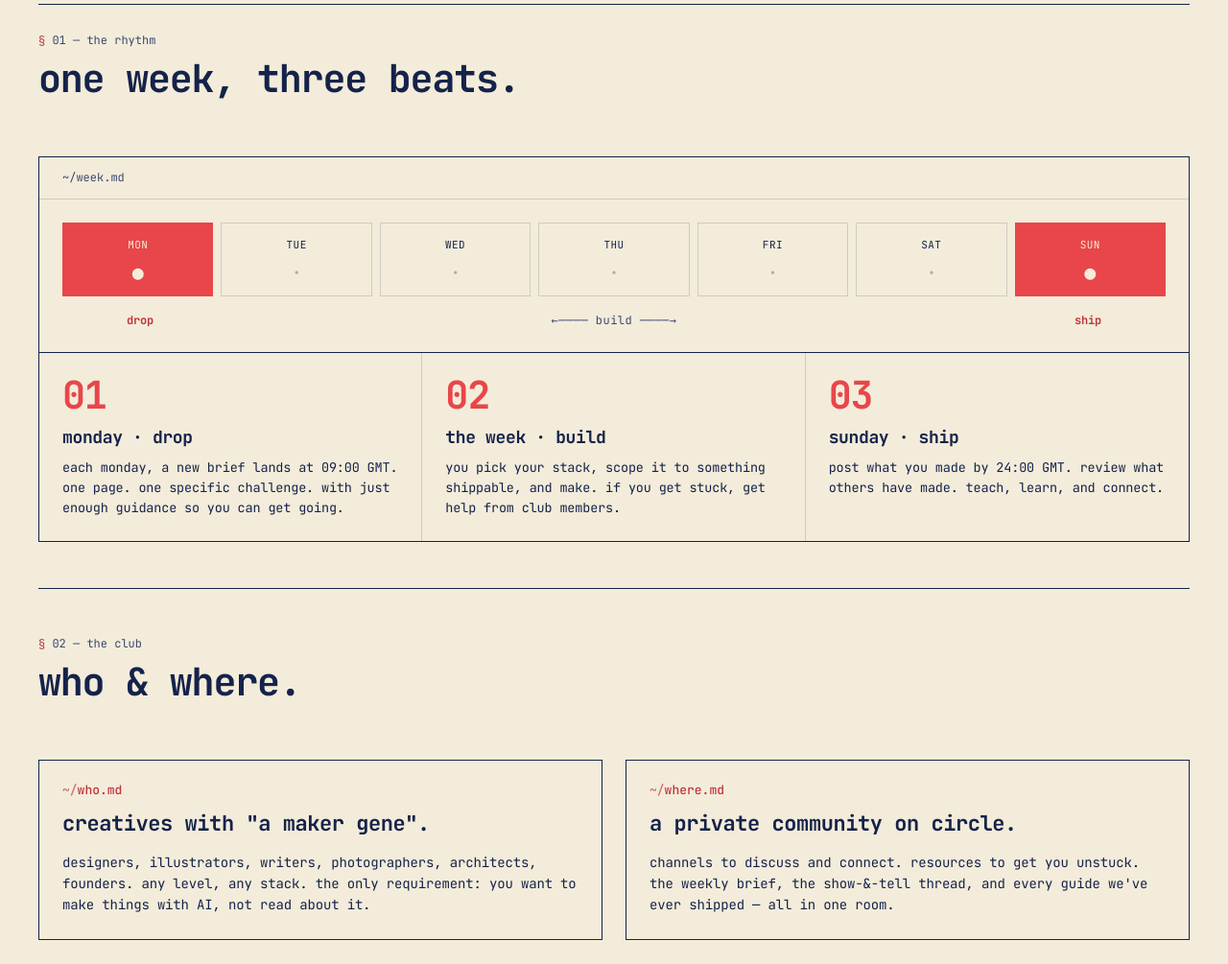
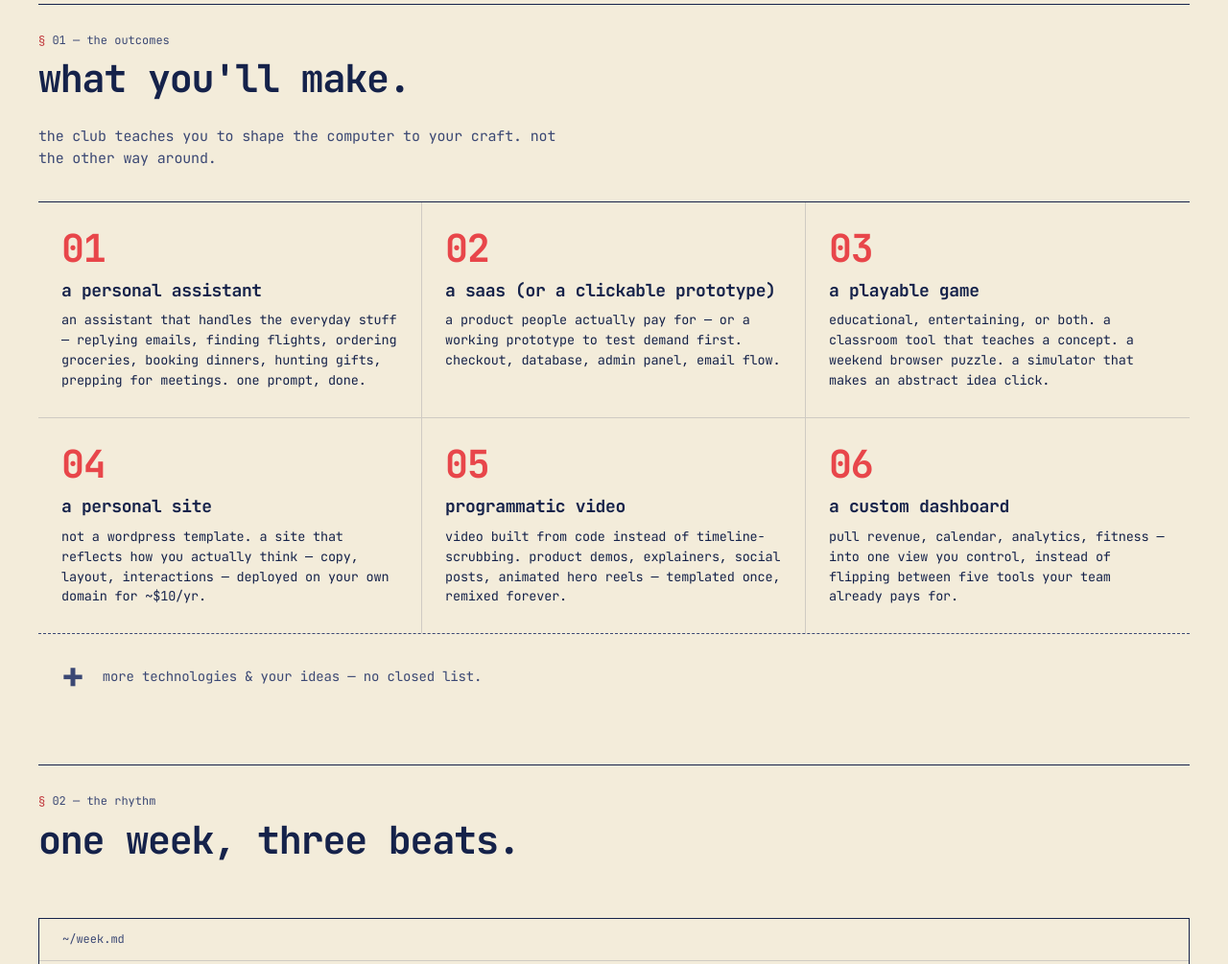
Before and after one commit to dmbateam/makers-club, a website: page index.html in a window 1280 px wide. Shown: the part 1216-2221 px from the top of the page at 96% size. Drawn offline with Linux system fonts and the light colour scheme; no server answers.

Commit message:
add 01 — the outcomes section + copy refinements
- New first section 01 — the outcomes: six numbered cards in a 3×2
  grid (matching the rhythm-card pattern), plus a seventh ghost card
  that spans all columns with a dashed top border and a '+' sigil,
  signalling the list isn't closed.
- Renumber rhythm to 02, the club to 03, FAQ to 04; add 'outcomes'
  as the first item in the nav on both / and /join/.
- Personal-assistant card reframed from data-access language to
  everyday-tasks language (emails, flights, groceries, etc.).
- Trim 'a personal site that looks like you' to 'a personal site'.
- Drop the redundant second horizontal line between outcomes and
  rhythm (the rhythm section-head's top border now handles the
  divider).
- FAQ: hedge the 101-course requirement so planned watchers also
  qualify.

```diff
--- a/index.html
+++ b/index.html
@@ -159,6 +159,49 @@
   }
   .w-card p { font-size: 13.5px; line-height: 1.55; margin: 0; color: var(--ink); }
 
+  /* ------- outcomes (3×2 numbered grid) ------- */
+  .outcomes-lede {
+    font-size: 15px; color: var(--ink-2); line-height: 1.55;
+    margin: 8px 0 32px; max-width: 60ch;
+  }
+  .outcome-cards {
+    display: grid; grid-template-columns: repeat(3, 1fr);
+    border-top: var(--border);
+    margin-bottom: 48px;
+  }
+  .o-card { padding: 28px 24px; border-right: 1px solid var(--mist-2); }
+  .o-card:nth-child(-n+3) { border-bottom: 1px solid var(--mist-2); }
+  .o-card:nth-child(3n) { border-right: 0; }
+  .o-card .num {
+    font-family: var(--ff-mono); font-size: 40px; font-weight: 700;
+    color: var(--riso-red); line-height: 1; margin-bottom: 14px;
+    letter-spacing: -0.03em;
+  }
+  .o-card h3 {
+    font-family: var(--ff-mono); font-size: 18px; font-weight: 700;
+    letter-spacing: -0.02em; margin: 0 0 10px; text-transform: none;
+  }
+  .o-card p { font-size: 13.5px; line-height: 1.55; margin: 0; color: var(--ink); }
+
+  /* open-ended 7th card — signals the list isn't closed */
+  .o-card--ghost {
+    grid-column: 1 / -1;
+    border-right: 0;
+    border-top: 1px dashed var(--ink-2);
+    padding: 24px;
+    display: flex; align-items: center; gap: 20px;
+    background: transparent;
+  }
+  .o-card--ghost .plus {
+    font-family: var(--ff-mono); font-size: 40px; font-weight: 700;
+    color: var(--ink-2); line-height: 1; letter-spacing: -0.03em;
+    flex: 0 0 auto;
+  }
+  .o-card--ghost p {
+    font-size: 14px; line-height: 1.55; margin: 0;
+    color: var(--ink-2);
+  }
+
   /* ------- video placeholder (red band) ------- */
   .video-placeholder {
     margin: 0 calc(50% - 50vw) 72px;
@@ -301,6 +344,12 @@
     .week-cards { grid-template-columns: 1fr; }
     .w-card { border-right: 0; border-bottom: 1px solid var(--mist-2); }
     .w-card:last-child { border-bottom: 0; }
+    .outcome-cards { grid-template-columns: 1fr; }
+    .o-card { border-right: 0; border-bottom: 1px solid var(--mist-2); }
+    .o-card:nth-child(-n+3) { border-bottom: 1px solid var(--mist-2); }
+    .o-card:nth-last-child(2) { border-bottom: 0; }
+    .o-card--ghost { border-top: 1px dashed var(--ink-2); border-bottom: 0; }
+    .o-card:last-child { border-bottom: 0; }
     .join { grid-template-columns: 1fr; }
     .whowhere .grid, .faq .list { grid-template-columns: 1fr; }
     .red-band-full { flex-direction: column; align-items: flex-start; }
@@ -326,6 +375,7 @@
     </div>
     <div class="nav-right">
       <div class="links">
+        <a href="#outcomes">outcomes</a>
         <a href="#rhythm">rhythm</a>
         <a href="#who">who &amp; where</a>
         <a href="#faq">faq</a>
@@ -371,11 +421,59 @@
     </div>
   </div>
 
+  <!-- ───────── outcomes ───────── -->
+  <section id="outcomes">
+    <div class="section-head">
+      <div>
+        <div class="kicker">01 — the outcomes</div>
+        <h2>what you'll make.</h2>
+      </div>
+      <div class="right"></div>
+    </div>
+    <p class="outcomes-lede">the club teaches you to shape the computer to your craft. not the other way around.</p>
+    <div class="outcome-cards">
+      <div class="o-card">
+        <div class="num">01</div>
+        <h3>a personal assistant</h3>
+        <p>an assistant that handles the everyday stuff — replying emails, finding flights, ordering groceries, booking dinners, hunting gifts, prepping for meetings. one prompt, done.</p>
+      </div>
+      <div class="o-card">
+        <div class="num">02</div>
+        <h3>a saas (or a clickable prototype)</h3>
+        <p>a product people actually pay for — or a working prototype to test demand first. checkout, database, admin panel, email flow.</p>
+      </div>
+      <div class="o-card">
+        <div class="num">03</div>
+        <h3>a playable game</h3>
+        <p>educational, entertaining, or both. a classroom tool that teaches a concept. a weekend browser puzzle. a simulator that makes an abstract idea click.</p>
+      </div>
+      <div class="o-card">
+        <div class="num">04</div>
+        <h3>a personal site</h3>
+        <p>not a wordpress template. a site that reflects how you actually think — copy, layout, interactions — deployed on your own domain for ~$10/yr.</p>
+      </div>
+      <div class="o-card">
+        <div class="num">05</div>
+        <h3>programmatic video</h3>
+        <p>video built from code instead of timeline-scrubbing. product demos, explainers, social posts, animated hero reels — templated once, remixed forever.</p>
+      </div>
+      <div class="o-card">
+        <div class="num">06</div>
+        <h3>a custom dashboard</h3>
+        <p>pull revenue, calendar, analytics, fitness — into one view you control, instead of flipping between five tools your team already pays for.</p>
+      </div>
+      <div class="o-card o-card--ghost">
+        <div class="plus">+</div>
+        <p>more technologies &amp; your ideas — no closed list.</p>
+      </div>
+    </div>
+  </section>
+
   <!-- ───────── rhythm ───────── -->
   <section id="rhythm">
     <div class="section-head">
       <div>
-        <div class="kicker">01 — the rhythm</div>
+        <div class="kicker">02 — the rhythm</div>
         <h2>one week, three beats.</h2>
       </div>
       <div class="right"></div>
@@ -420,7 +518,7 @@
   <section id="who" class="whowhere">
     <div class="section-head">
       <div>
-        <div class="kicker">02 — the club</div>
+        <div class="kicker">03 — the club</div>
         <h2>who &amp; where.</h2>
       </div>
       <div class="right"></div>
@@ -464,7 +562,7 @@
   <section id="faq" class="faq">
     <div class="section-head">
       <div>
-        <div class="kicker">03 — questions</div>
+        <div class="kicker">04 — questions</div>
         <h2>faq.</h2>
       </div>
       <div class="right">read before you join</div>
@@ -476,7 +574,7 @@
       </div>
       <div class="item">
         <h4 class="q">do I need to know how to code?</h4>
-        <p class="a">no. if you've watched <a href="https://www.youtube.com/watch?v=NlVxAy05KNA&amp;t=26s" target="_blank" rel="noopener">this 101 course</a>, you're ready.</p>
+        <p class="a">no. if you've watched at least the first half of <a href="https://www.youtube.com/watch?v=NlVxAy05KNA&amp;t=26s" target="_blank" rel="noopener">this 101 course</a> (or you are planning to), you're ready.</p>
       </div>
       <div class="item">
         <h4 class="q">what tools will we use?</h4>
```
Also changed, not shown: join/index.html (+1 -0 lines).
